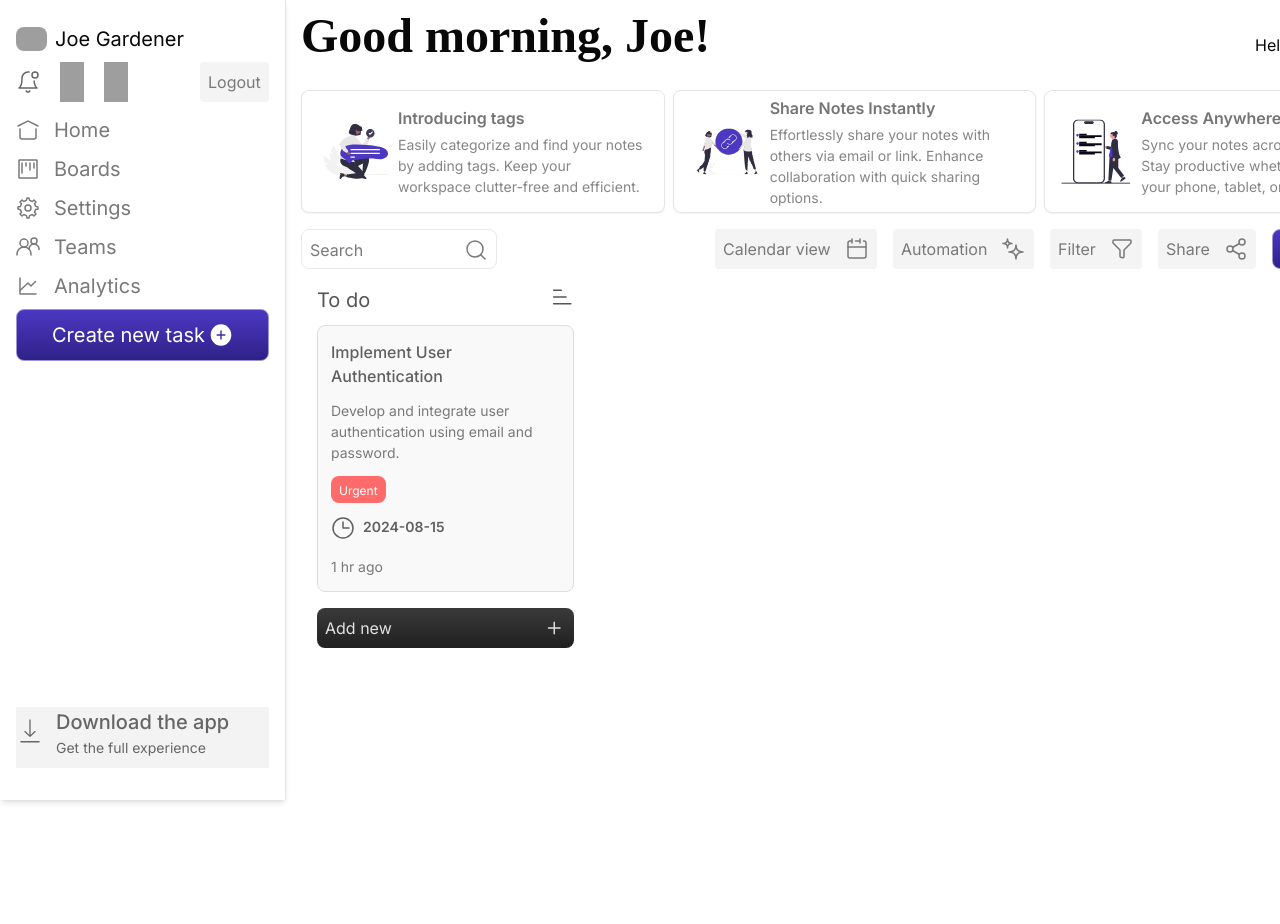
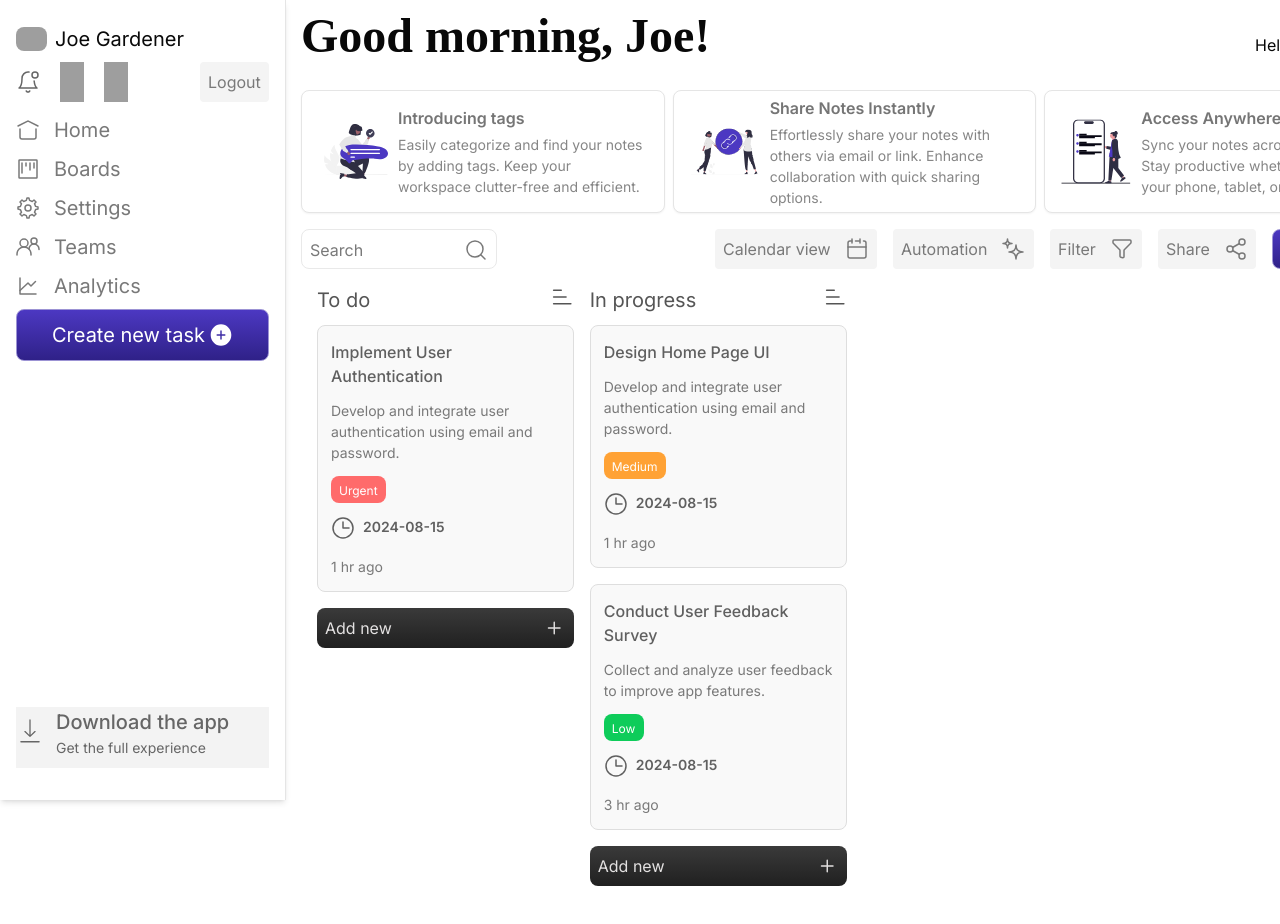
Before and after one commit to pradhumngautam/workflo, a Next.js app: page /dashboard in a window 1280 px wide. Shown: the top 924 px of the page. Built offline with nearby package versions, Linux system fonts and the light colour scheme; grey boxes are pictures that could not be loaded.

Commit message:
feat:in-progress

```diff
--- a/components/in-progress.tsx
+++ b/components/in-progress.tsx
@@ -1,7 +1,32 @@
+import Image from "next/image";
+import Addnew from "./ui/add-new";
+import { progress } from "./progress-tasks";
+import Taskcard from "./ui/task-card";
+
 const Inprogress = () => {
-    return <div className="">
-
-  </div>;
+  return (
+    <div className=" flex flex-col gap-[16px]">
+      <div className="h-[24px] flex justify-between ">
+        <div className="font-normal text-[20px] text-[#555555]">
+          In progress
+        </div>
+        <Image src={"/todo.svg"} alt="" height={24} width={24} />
+      </div>
+      <div className="flex flex-col gap-[16px]">
+        {progress.map((item, idx) => (
+          <Taskcard
+            key={idx}
+            title={item.title}
+            content={item.content}
+            priority={item.priority as "Low" | "Medium" | "Urgent" | undefined}
+            time={item.time}
+            deadline={item.deadline}
+          />
+        ))}
+      </div>
+      <Addnew />
+    </div>
+  );
 };
 
 export default Inprogress;
--- a/components/todo.tsx
+++ b/components/todo.tsx
@@ -1,5 +1,4 @@
 import Image from "next/image";
-import { Button } from "./ui/button";
 import { todos } from "./todos";
 import Taskcard from "./ui/task-card";
 import Addnew from "./ui/add-new";
```
